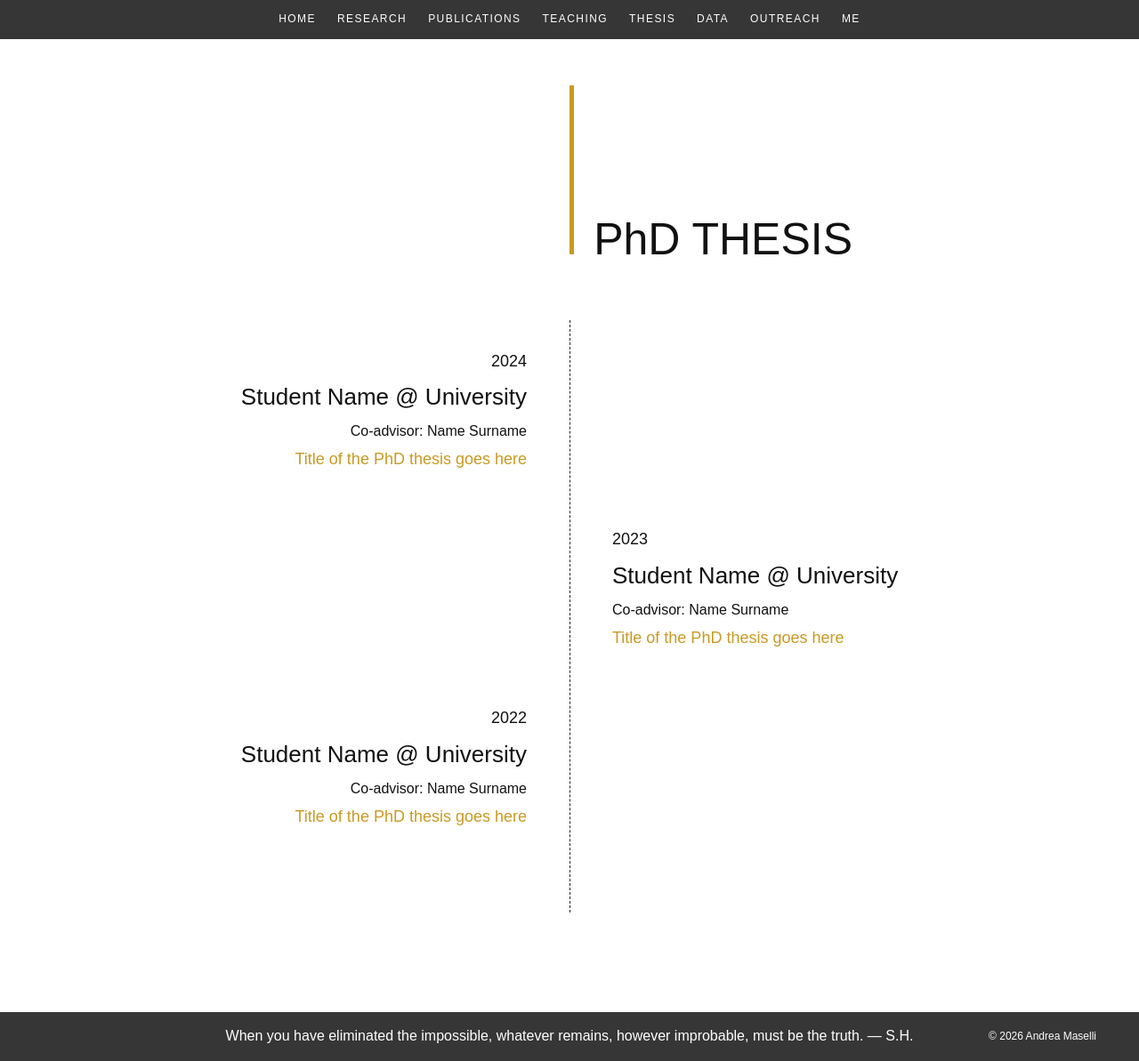
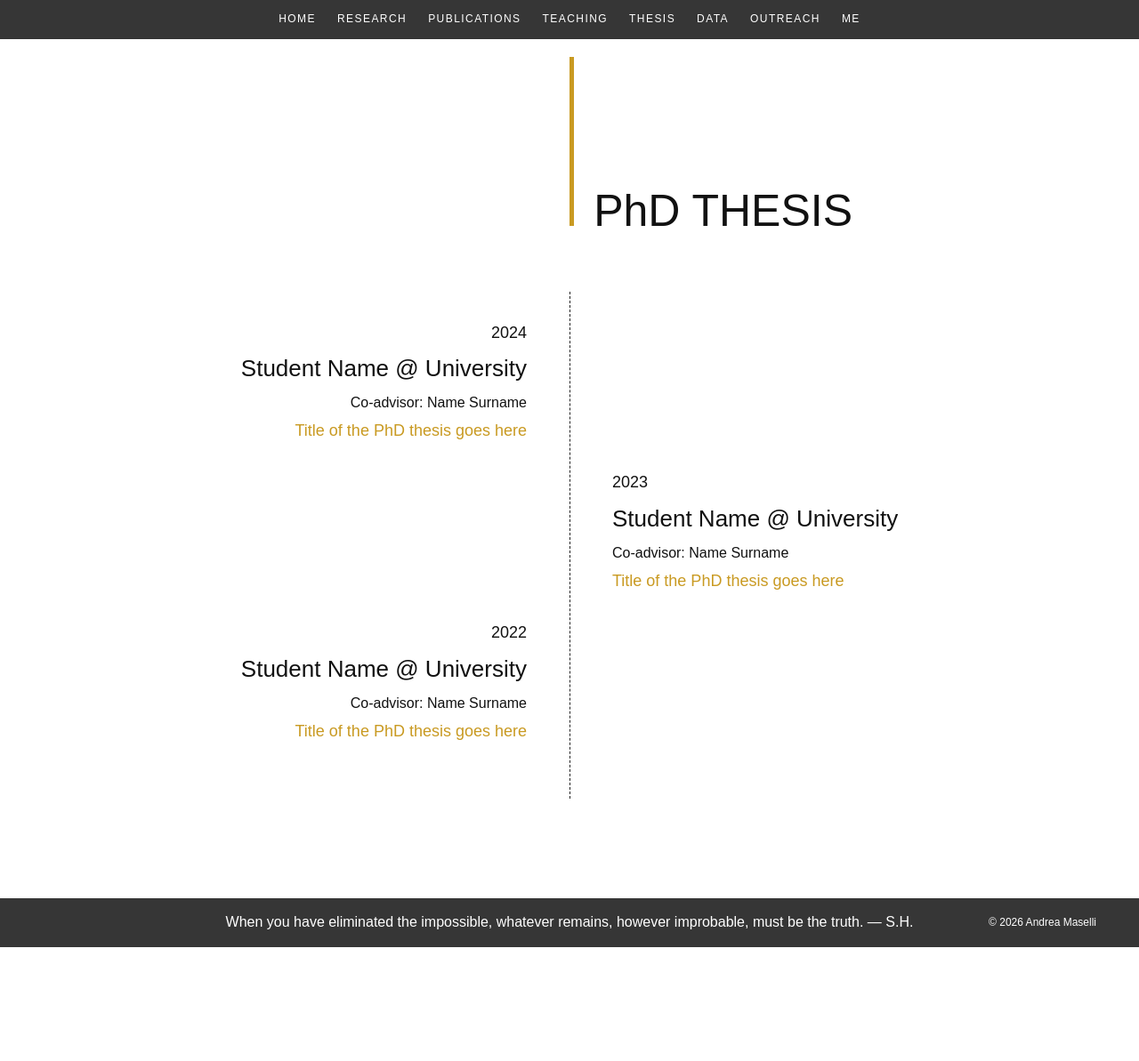
Before and after one commit to masellia/andreamaselli.github.io, a Jekyll site: the page built from pages/thesis.md, in a window 1280 px wide and 1193 px high. Shown: the whole window at 89% size. Built offline with Jekyll 4.4.1, drawn with Linux system fonts in a browser that asks for light colours; some web fonts are replaced.

Commit message:
thesis page

```diff
--- a/assets/css/main.css
+++ b/assets/css/main.css
@@ -581,7 +581,7 @@ body {
     position: relative;
 
     width: 100%;
-    margin-top: 6rem;
+    margin-top: 4rem;
     margin-bottom: 4rem;
 }
 
@@ -627,7 +627,7 @@ body {
 .thesis-entry {
   position: relative;
   width: 50%;
-  margin-bottom: 4rem;
+  margin-bottom: 2rem;
 }
 
 .thesis-left {
```
